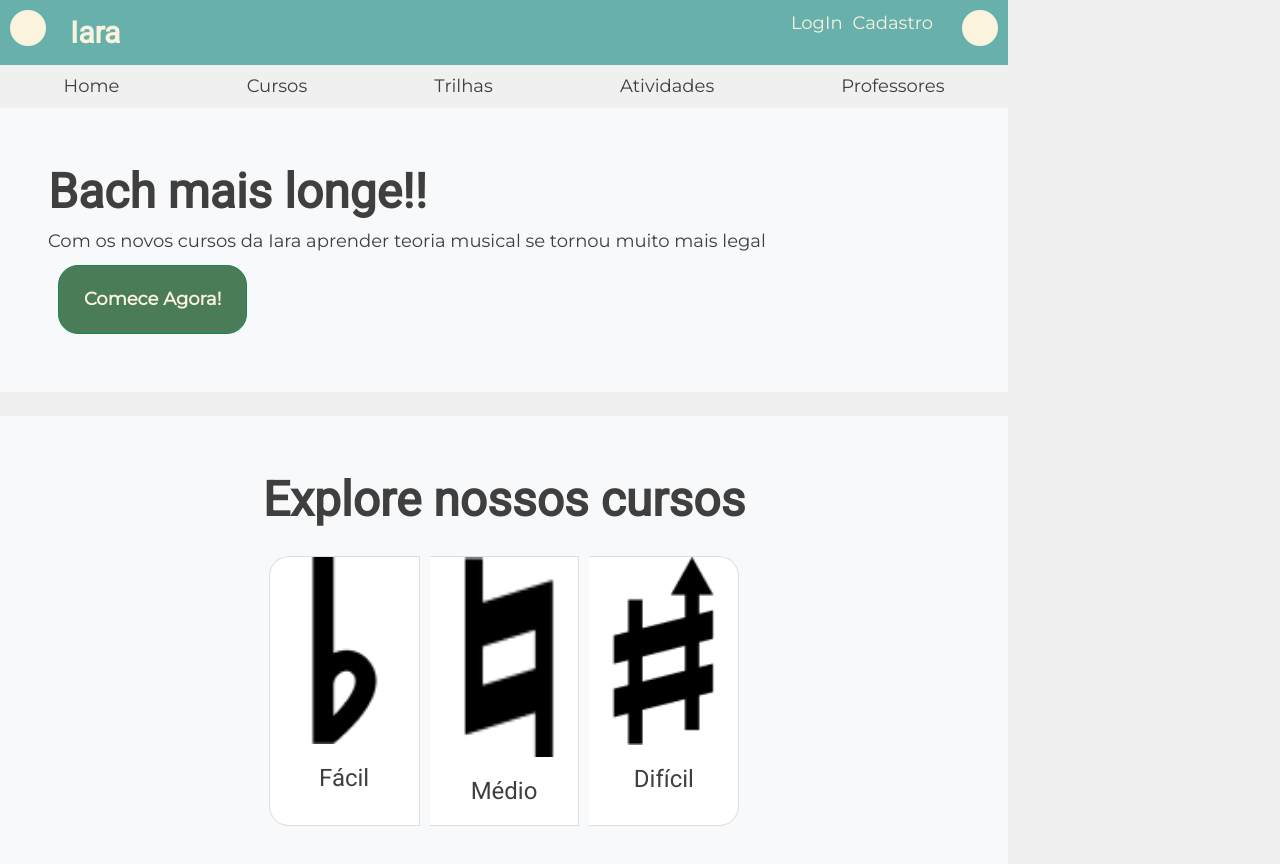
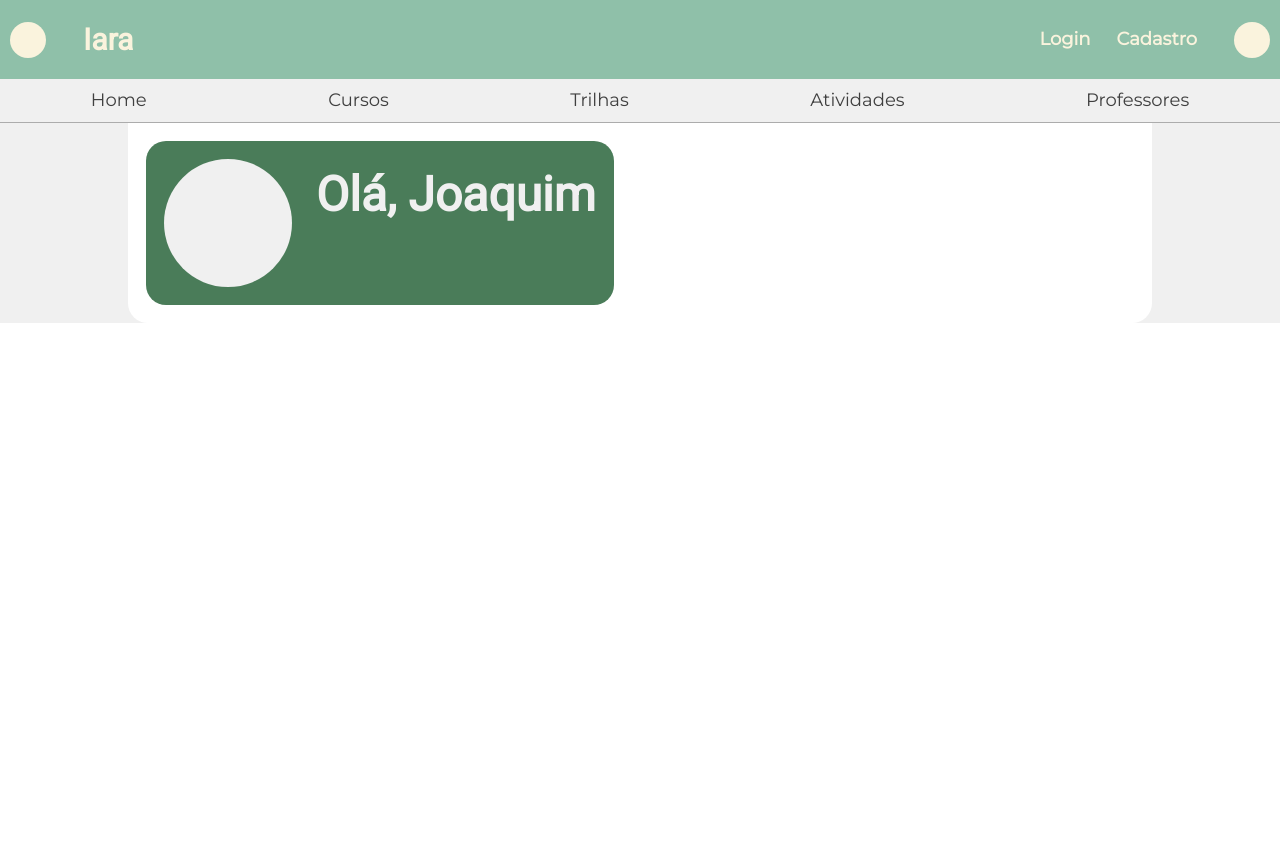
Before and after one commit to GabrielKishida/Iara, a React (Create React App) app: page / in a window 1280 px wide. Shown: the top 864 px of the page. After the commit the page ends 800 px from the top, so only its background shows below. Built offline with nearby package versions, Linux system fonts and the light colour scheme.

Commit message:
✨ Add UserPage

```diff
--- a/src/App.tsx
+++ b/src/App.tsx
@@ -3,9 +3,10 @@ import "./App.css";
 import "bootstrap/dist/css/bootstrap.min.css";
 
 import { MainPage } from "./MainPage";
+import { UserPage } from "./UserPage";
 
 function App() {
-  return <MainPage />;
+  return <UserPage />;
 }
 
 export default App;
--- /dev/null
+++ b/src/UserPage.tsx
@@ -0,0 +1,27 @@
+import { H1, ProfileCard } from "./components";
+import { CursoDificuldade } from "./components/curso_dificuldade";
+import { HeaderConstitution } from "./components/header";
+import { Jumbotron } from "./components/jumbotron";
+import { Links } from "./components/links";
+import { Col, DivLine, Grid, Row } from "./components/theme/grid";
+import { WhiteBox } from "./components/white_box/white_box";
+
+export const UserPage: React.FC = () => {
+  return (
+    <Grid>
+      <Row>
+        <HeaderConstitution />
+      </Row>
+      <Row>
+        <Links></Links>
+      </Row>
+      <DivLine />
+
+      <Row>
+        <WhiteBox>
+          <ProfileCard title="Olá, Joaquim" />
+        </WhiteBox>
+      </Row>
+    </Grid>
+  );
+};
--- a/src/components/header/header.style.tsx
+++ b/src/components/header/header.style.tsx
@@ -1,12 +1,15 @@
 import styled from "styled-components";
 import { COLORS, SPACING } from "../theme";
+import Button from "react-bootstrap/Button";
 
 export const HeaderContainer = styled.div`
   class: "flex-container";
-  background-color: ${COLORS.azulRio};
+  display: flex;
+  background-color: ${COLORS.verdeRio};
   border-radius: ${100};
   padding: ${10}px ${10}px;
   flex-direction: row;
+  align-items: center;
   width: 100%;
 `;
 
@@ -25,7 +28,30 @@ export const PerfilCircle = styled.div`
   display: flex;
 `;
 
+interface HeaderTextContainerProps {
+  align?: "left" | "right";
+}
+
 export const HeaderTextContainer = styled.div`
-  margin-left: auto;
-  vertical-align: middle;
+  display: flex;
+  ${(props: HeaderTextContainerProps) =>
+    props.align === "left" ? "margin-right: auto;" : "margin-left: auto;"}
 `;
+
+export const HeaderLink = styled(Button).attrs(() => ({
+  variant: "outline-link",
+}))`
+  color: ${COLORS.areia};
+  font-weight: bold;
+  font-family: "Montserrat", regular;
+  font-size: 18px;
+`;
+
+export const HeaderTitleLink = styled(Button).attrs(() => ({
+  variant: "outline-link",
+}))`
+  color: ${COLORS.areia};
+  font-family: "Roboto", sans serif;
+  font-weight: bold;
+  font-size: 30px;
+`;
--- a/src/components/header/header.tsx
+++ b/src/components/header/header.tsx
@@ -1,8 +1,15 @@
-import { H3, H4, H5, BodyHeader, PageTitle } from "../typography";
+import { H3, H4, H5 } from "../typography";
 import { VSeparator, HSeparator } from "../theme";
-import { HeaderContainer, LogoCircle, PerfilCircle, HeaderTextContainer } from "./header.style";
+import {
+  HeaderContainer,
+  LogoCircle,
+  PerfilCircle,
+  HeaderTextContainer,
+  HeaderLink,
+  HeaderTitleLink,
+} from "./header.style";
 import React from "react";
-import { Col, Row } from "../theme/grid";
+import { Row } from "../theme/grid";
 import { useState } from "react";
 
 interface HeaderConstitutionProps {
@@ -21,28 +28,28 @@ export const HeaderConstitution: React.FC<HeaderConstitutionProps> = (
 
   return (
     <HeaderContainer>
-      <Row>
       <LogoCircle />
       <HSeparator />
-        <PageTitle>Iara</PageTitle>
-        <HSeparator/>
+      <HeaderTextContainer align="left">
+        <HeaderTitleLink>Iara</HeaderTitleLink>
+      </HeaderTextContainer>
+      <HSeparator />
       <HSeparator />
 
       {props.isLogged ? (
-          <div>
-            <BodyHeader>Perfil</BodyHeader>
-            <BodyHeader>Logout</BodyHeader>
-          </div>
+        <HeaderTextContainer>
+          <HeaderLink bold>Perfil</HeaderLink>
+          <HeaderLink bold>Logout</HeaderLink>
+        </HeaderTextContainer>
       ) : (
         <HeaderTextContainer>
-            <BodyHeader>LogIn</BodyHeader>
-            <BodyHeader>Cadastro</BodyHeader>
+          <HeaderLink>Login</HeaderLink>
+          <HeaderLink bold>Cadastro</HeaderLink>
         </HeaderTextContainer>
       )}
 
       <HSeparator />
       <PerfilCircle />
-      </Row>
     </HeaderContainer>
   );
 };
--- a/src/components/jumbotron/jumbo.tsx
+++ b/src/components/jumbotron/jumbo.tsx
@@ -6,30 +6,25 @@ import { JumbotronContainer } from "./jumbo.style";
 import { Row } from "../theme/grid";
 import { StyledButton } from "./jumbo.style";
 
-
 /**export const Header: React.FC: = (props) => {
   return <HeaderContainer>{props.children}</HeaderContainer>;
 };**/
 
-export const Jumbotron: React.FC = (
-  props
-) => {
-
+export const Jumbotron: React.FC = (props) => {
   return (
     <JumbotronContainer>
-      <H3>Bach mais longe!!</H3>
-      <Row>
+      <H3>Bach mais longe!</H3>
+      <Row justifyContent={"flex-start"}>
         <Body>
-          Com os novos cursos da Iara aprender teoria musical
-          se tornou muito mais legal
+          Com os novos cursos da Iara, aprender teoria musical se tornou muito
+          mais legal!
         </Body>
       </Row>
-      <Row>
+      <Row justifyContent={"flex-start"}>
         <StyledButton>
-          <BodyHeader bold>Comece Agora!</BodyHeader>
+          <BodyHeader bold> Comece Agora!</BodyHeader>
         </StyledButton>
       </Row>
     </JumbotronContainer>
   );
-
 };
--- a/src/components/theme/grid.ts
+++ b/src/components/theme/grid.ts
@@ -1,47 +1,19 @@
 import styled from "styled-components";
-import { COLORS } from ".";
+import { COLORS, SPACING } from ".";
 
 export const Grid = styled.div`
-  display: grid;
-  grid-template-columns: 1fr repeat(12, minmax(auto, 64px)) 1fr;
-  grid-template-rows: max-content;
-  gap: 0px 32px;
-  margin: 0;
   background-color: ${COLORS.xLightGray};
 `;
 
-export const FullWidthSection = styled.section`
-  grid-column: 1 / span 14;
-  display: grid;
-  grid-template-columns: 1fr repeat(12, minmax(auto, 64px)) 1fr;
-  grid-template-rows: max-content;
-  gap: 0rem 32px;
-  margin: 0;
-  padding-left: 32px;
-  padding-right: 32px;
-`;
-
-export const MaxWidthSection = styled.section`
-  grid-column: 2 / span 12;
-  display: grid;
-  grid-template-columns: repeat(12, minmax(auto, 64px));
-  grid-template-row: max-content;
-  gap: 0rem 2rem;
-  margin: 0;
-  padding-left: 48px;
-  padding-right: 48px;
-`;
-
 interface RowProps {
-  start?: number;
-  end?: number;
+  justifyContent?: string;
 }
 
 export const Row = styled.div`
   display: flex;
   flex-direction: row;
-  grid-column-start: ${(props: RowProps) => props.start ?? "1"};
-  grid-column-end: ${(props: RowProps) => props.end ?? "12"};
+  justify-content: ${(props: RowProps) =>
+    props.justifyContent ?? "space-evenly"};
 `;
 
 interface ColProps {
@@ -49,8 +21,13 @@ interface ColProps {
   wrap?: boolean;
 }
 
+export const DivLine = styled.div`
+  height: 1px;
+  width: auto;
+  background-color: ${COLORS.gray};
+`;
+
 export const Col = styled.div`
-  display: flex;
   ${(props: ColProps) => props.size ?? `flex: ${props.size}`}
   align-items: center;
 `;
--- a/src/components/typography/typography.tsx
+++ b/src/components/typography/typography.tsx
@@ -28,13 +28,6 @@ export const H3 = styled.text`
   font-family: "Roboto", sans serif;
   font-weight: bold;
   font-size: 48px;
-`;
-
-export const PageTitle = styled.text`
-  color: ${COLORS.areia};
-  font-family: "Roboto", sans serif;
-  font-weight: bold;
-  font-size: 30px;
 `;
 
 export const H4 = styled.text`
@@ -68,8 +61,7 @@ export const Body = styled.text`
 
 export const BodyHeader = styled.text`
   color: ${COLORS.areia};
-  font-weight: ${(props: TypographyProps) =>
-    props.bold ? "bold" : "normal"};
+  font-weight: ${(props: TypographyProps) => (props.bold ? "bold" : "normal")};
   font-family: "Montserrat", regular;
   font-size: 18px;
   margin: 5px;
--- /dev/null
+++ b/src/components/white_box/white_box.tsx
@@ -0,0 +1,15 @@
+import styled from "styled-components";
+import { COLORS, SPACING } from "../theme";
+
+export const WhiteBox = styled.div`
+  display: flex;
+  background-color: ${COLORS.white};
+  border-bottom-left-radius: ${SPACING.borderRadius}px;
+  border-bottom-right-radius: ${SPACING.borderRadius}px;
+  margin-horizontal: ${SPACING.huge}px;
+  width: 80%;
+  padding: ${SPACING.medium}px;
+  justify-content: flex-start;
+  align-self: center;
+  flex-wrap: wrap;
+`;
```
Also changed, not shown: src/components/links/links.style.tsx (+3 -7 lines), src/components/links/links.tsx (+2 -10 lines). Lines whose indentation alone changed are shown as unchanged.
